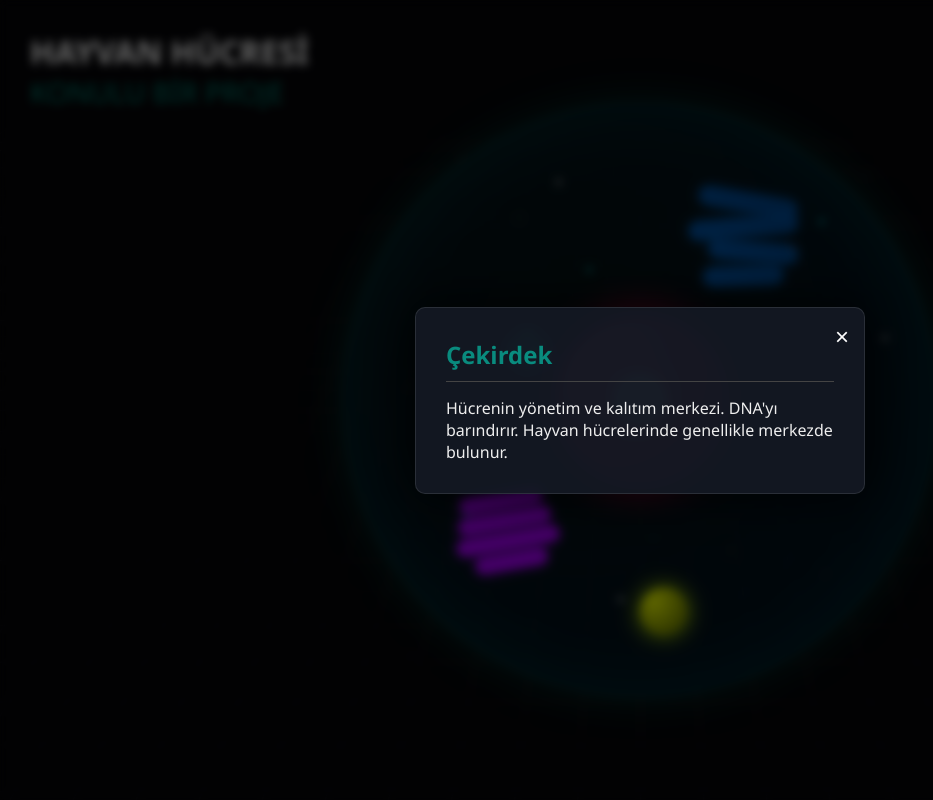
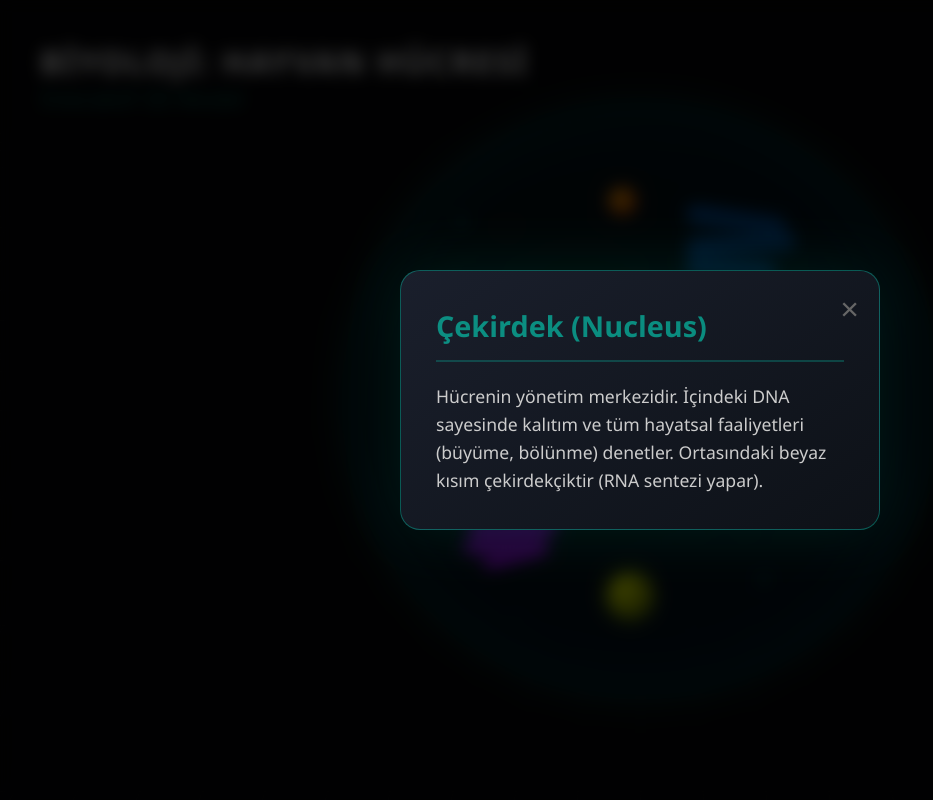
Before and after one commit to ErrorCode0000/HUCRE, a plain HTML site: page index.html in a window 1280 px wide. Both pictures are taken after a click on the element 640 px from the left and 400 px from the top of the page. Shown: the top 800 px of the page, without its empty margins (0-933 px from the left). Drawn offline with Linux system fonts and the light colour scheme.

Commit message:
Revise title and enhance organelle styles
Updated the title and added new organelles with styles. Improved layout and interaction effects.

```diff
--- a/index.html
+++ b/index.html
@@ -3,7 +3,7 @@
 <head>
 <meta charset="UTF-8">
 <meta name="viewport" content="width=device-width, initial-scale=1.0">
-<title>Hayvan Hücresi</title>
+<title>3D Hayvan Hücresi Projesi</title>
 <style>
 /* ======================================================================
    AYARLAR & RESET
@@ -17,7 +17,9 @@
     --c-golgi: #aa00ff;
     --c-er: #0077ff;
     --c-lys: #ccff00;
-    --c-cent: #00ffcc; /* Parlak Neon Turkuaz */
+    --c-cent: #00ffcc;
+    --c-vacuole: #00aaff; /* Koful Rengi */
+    --c-perox: #ff5500;  /* Peroksizom Rengi */
 }
 
 *, *::before, *::after {
@@ -32,14 +34,13 @@ body {
     height: 100vh;
     width: 100vw;
     overflow: hidden;
-    font-family: 'Segoe UI', sans-serif;
+    font-family: 'Segoe UI', Tahoma, Geneva, Verdana, sans-serif;
     display: flex;
     justify-content: center;
     align-items: center;
     perspective: 1200px;
 }
 
-/* Arka Plan */
 .bg-grid {
     position: absolute;
     width: 200vw; height: 200vh;
@@ -62,7 +63,6 @@ body {
     transition: transform 0.1s linear;
 }
 
-/* HÜCRE ZARI (Hayvan Hücresi: Yuvarlak ve Esnek) */
 .cell-membrane {
     position: absolute;
     width: 100%; height: 100%;
@@ -73,17 +73,15 @@ body {
     box-shadow:
         0 0 50px rgba(0, 255, 220, 0.15),
         inset 0 0 80px rgba(0, 255, 220, 0.1);
-    border: 1px solid rgba(0, 255, 220, 0.2);
+    border: 2px dashed rgba(0, 255, 220, 0.2);
     transform-style: preserve-3d;
     cursor: pointer;
-    /* Zarı arkaya itiyoruz, organeller öne çıksın */
     transform: translateZ(-10px);
 }
 
 /* ======================================================================
-   ORGANELLER (HOVER EFEKTLERİ TAMAMEN SİLİNDİ)
+   ORGANELLER
 ====================================================================== */
-
 .organelle-wrapper {
     position: absolute;
     transform-style: preserve-3d;
@@ -95,12 +93,8 @@ body {
 .organelle-content {
     position: relative;
     transform-style: preserve-3d;
-    cursor: pointer; /* Tıklanabilir olduğu belli olsun */
-    /* Filter transition sildik, çünkü hover yok */
+    cursor: pointer;
 }
-
-/* DİKKAT: .organelle-wrapper:hover BLOĞU TAMAMEN SİLİNDİ */
-/* Artık mouse ile üzerine gelince hiçbir stil değişmeyecek. */
 
 /* --- 1. ÇEKİRDEK --- */
 .w-nucleus { top: 50%; left: 50%; width: 160px; height: 160px; margin-top: -80px; margin-left: -80px; transform: translateZ(40px); }
@@ -113,7 +107,7 @@ body {
 .nucleolus { width: 50px; height: 50px; border-radius: 50%; background: white; box-shadow: 0 0 20px white; }
 
 /* --- 2. MİTOKONDRİ --- */
-.w-mito { width: 80px; height: 40px; }
+.w-mito { width: 70px; height: 35px; }
 .c-mito {
     width: 100%; height: 100%; border-radius: 20px;
     background: linear-gradient(45deg, var(--c-mito), #884400);
@@ -123,67 +117,81 @@ body {
 }
 .c-mito::after {
     content: ''; position: absolute; top:0; left:0; width:100%; height:100%;
-    background: repeating-linear-gradient(90deg, transparent, transparent 5px, rgba(0,0,0,0.5) 5px, rgba(0,0,0,0.5) 8px);
+    background: repeating-linear-gradient(90deg, transparent, transparent 4px, rgba(0,0,0,0.4) 4px, rgba(0,0,0,0.4) 7px);
 }
-.pos-mito-1 { top: 20%; left: 30%; transform: rotate(30deg) translateZ(20px); }
-.pos-mito-2 { top: 75%; left: 65%; transform: rotate(-20deg) translateZ(-10px); }
-.pos-mito-3 { top: 25%; left: 75%; transform: rotate(45deg) translateZ(10px); }
+.pos-mito-1 { top: 22%; left: 28%; transform: rotate(30deg) translateZ(20px); }
+.pos-mito-2 { top: 72%; left: 68%; transform: rotate(-25deg) translateZ(-15px); }
 
 /* --- 3. GOLGİ --- */
-.w-golgi { top: 65%; left: 20%; width: 100px; height: 80px; transform: rotate(-10deg) translateZ(30px); }
+.w-golgi { top: 68%; left: 22%; width: 90px; height: 70px; transform: rotate(-15deg) translateZ(35px); }
 .c-golgi { width: 100%; height: 100%; position: relative; }
 .golgi-layer {
-    position: absolute; height: 15px;
+    position: absolute; height: 12px;
     background: var(--c-golgi); border-radius: 10px;
     box-shadow: 0 0 8px var(--c-golgi);
-    backface-visibility: hidden;
 }
 
-/* --- 4. ER --- */
-.w-er { top: 15%; left: 60%; width: 130px; height: 100px; transform: translateZ(-20px); }
+/* --- 4. ER (Granüllü) --- */
+.w-er { top: 18%; left: 58%; width: 120px; height: 90px; transform: translateZ(-25px); }
 .c-er { width: 100%; height: 100%; position: relative; }
 .er-tube {
-    position: absolute; height: 18px;
+    position: absolute; height: 16px;
     background: var(--c-er); border-radius: 10px;
-    box-shadow: 0 0 10px var(--c-er); opacity: 0.8;
+    box-shadow: 0 0 8px var(--c-er); opacity: 0.8;
 }
 
 /* --- 5. LİZOZOM --- */
-.w-lys { top: 80%; left: 50%; transform: translateZ(50px); }
+.w-lys { top: 78%; left: 45%; transform: translateZ(45px); }
 .c-lys {
-    width: 45px; height: 45px; border-radius: 50%;
+    width: 40px; height: 40px; border-radius: 50%;
     background: radial-gradient(circle at 30% 30%, #eeff00, #556600);
-    box-shadow: 0 0 20px var(--c-lys);
+    box-shadow: 0 0 15px var(--c-lys);
 }
 
-/* --- 6. SENTROZOM (Hayvan Hücresinin Alametifarikası) --- */
-.w-cent {
-    top: 35%; left: 25%;
-    width: 80px; height: 80px;
-    display: flex; justify-content: center; align-items: center;
+/* --- 6. SENTROZOM --- */
+.w-cent { top: 32%; left: 22%; width: 70px; height: 70px; }
+.c-cent { position: relative; width: 35px; height: 35px; }
+.cent-tube {
+    position: absolute; width: 30px; height: 10px;
+    background: repeating-linear-gradient(90deg, #00ffcc, #00ffcc 3px, #004433 3px, #004433 6px);
+    box-shadow: 0 0 15px #00ffcc;
 }
-.c-cent { position: relative; width: 40px; height: 40px; }
-.cent-tube {
-    position: absolute; width: 35px; height: 12px;
-    /* Rengini ve parlaklığını artırdık çünkü artık hover yok, hep parlak olmalı */
-    background: repeating-linear-gradient(90deg, #00ffcc, #00ffcc 3px, #004433 3px, #004433 6px);
-    box-shadow: 0 0 20px #00ffcc, 0 0 5px white;
+
+/* --- 7. KOFUL (Hayvan Hücresinde Küçük) --- */
+.w-vac { width: 30px; height: 30px; }
+.c-vac {
+    width: 100%; height: 100%; border-radius: 40% 60% 70% 30% / 40% 50% 60% 50%;
+    background: rgba(0, 170, 255, 0.4);
+    border: 1px solid var(--c-vacuole);
+    box-shadow: inset 0 0 10px var(--c-vacuole);
+}
+.pos-vac-1 { top: 40%; left: 75%; transform: translateZ(10px); }
+.pos-vac-2 { top: 85%; left: 30%; transform: translateZ(20px); }
+
+/* --- 8. PEROKSİZOM --- */
+.w-perox { top: 15%; left: 45%; transform: translateZ(10px); }
+.c-perox {
+    width: 25px; height: 25px; border-radius: 50%;
+    background: radial-gradient(circle at 30% 30%, #ffaa00, #aa3300);
+    box-shadow: 0 0 10px var(--c-perox);
+}
+
+/* --- 9. RİBOZOM (Serbest) --- */
+.w-ribo-free { width: 8px; height: 8px; }
+.c-ribo-free {
+    width: 100%; height: 100%; border-radius: 50%;
+    background: #00ffff; box-shadow: 0 0 5px #00ffff;
 }
 
 /* ======================================================================
-   PARTİKÜLLER
+   PARTİKÜLLER & SİTOPLAZMA
 ====================================================================== */
-.particle {
-    position: absolute; border-radius: 50%; pointer-events: none; background: white;
-}
-.p-dust { width: 2px; height: 2px; opacity: 0.4; }
-.p-ribo { width: 3px; height: 3px; background: cyan; box-shadow: 0 0 4px cyan; }
-.p-prot { width: 4px; height: 4px; opacity: 0.6; box-shadow: 0 0 5px white; }
+.particle { position: absolute; border-radius: 50%; pointer-events: none; background: white; }
+.p-ribo { width: 4px; height: 4px; background: cyan; box-shadow: 0 0 4px cyan; opacity: 0.8; }
 
 @keyframes particle-float {
-    0% { transform: translate(0, 0); }
-    50% { transform: translate(10px, -15px); }
-    100% { transform: translate(0, 0); }
+    0%, 100% { transform: translate(0, 0); }
+    50% { transform: translate(15px, -20px); }
 }
 
 /* ======================================================================
@@ -191,27 +199,38 @@ body {
 ====================================================================== */
 .overlay {
     position: fixed; top: 0; left: 0; width: 100%; height: 100%;
-    background: rgba(0,0,0,0.6);
+    background: rgba(0,0,0,0.75);
     display: flex; justify-content: center; align-items: center;
     opacity: 0; visibility: hidden;
-    transition: 0.2s;
-    z-index: 2000; /* Popup her şeyin en üstünde */
-    backdrop-filter: blur(5px);
+    transition: 0.3s; z-index: 2000;
+    backdrop-filter: blur(8px);
 }
 .overlay.active { opacity: 1; visibility: visible; }
 
 .popup {
-    width: 450px;
-    background: rgba(20, 25, 35, 0.95);
-    border: 1px solid rgba(255,255,255,0.1);
-    padding: 30px; border-radius: 10px;
-    box-shadow: 0 0 50px rgba(0,0,0,0.8);
-    color: #eee;
-    position: relative;
+    width: 480px;
+    background: linear-gradient(145deg, #1a1f2c, #0d1117);
+    border: 1px solid rgba(0, 255, 220, 0.3);
+    padding: 35px; border-radius: 20px;
+    box-shadow: 0 0 60px rgba(0, 255, 220, 0.1);
+    color: #eee; position: relative;
 }
 
-.popup h2 { color: var(--c-glow); border-bottom: 1px solid #444; padding-bottom: 10px; margin-bottom: 15px; }
-.btn-close { position: absolute; top: 15px; right: 15px; background: none; border: none; color: white; font-size: 1.5rem; cursor: pointer; }
+.popup h2 {
+    color: var(--c-glow);
+    font-size: 1.8rem;
+    border-bottom: 2px solid rgba(0, 255, 220, 0.2);
+    padding-bottom: 15px; margin-bottom: 20px;
+}
+
+.popup p { line-height: 1.6; font-size: 1.1rem; color: #ccc; }
+
+.btn-close {
+    position: absolute; top: 20px; right: 20px;
+    background: none; border: none; color: #666;
+    font-size: 2rem; cursor: pointer; transition: 0.2s;
+}
+.btn-close:hover { color: #ff0055; }
 
 </style>
 </head>
@@ -219,9 +238,9 @@ body {
 
     <div class="bg-grid"></div>
 
-    <div style="position:absolute; top:30px; left:30px; color:white; pointer-events:none; z-index: 200;">
-        <h1>HAYVAN HÜCRESİ</h1>
-        <p style="color: var(--c-glow); font-size: 1.75rem;">KONULU BİR PROJE</p>
+    <div style="position:absolute; top:40px; left:40px; color:white; pointer-events:none; z-index: 200;">
+        <h1 style="letter-spacing: 2px;">BİYOLOJİ: HAYVAN HÜCRESİ</h1>
+        <p style="color: var(--c-glow); font-size: 1.4rem; opacity: 0.8;">İnteraktif 3D Model</p>
     </div>
 
     <div class="scene" id="scene">
@@ -229,62 +248,49 @@ body {
         <div class="cell-membrane" data-type="membrane"></div>
 
         <div class="organelle-wrapper w-nucleus" data-type="nucleus">
-            <div class="organelle-content c-nucleus">
-                <div class="nucleolus"></div>
-            </div>
+            <div class="organelle-content c-nucleus"><div class="nucleolus"></div></div>
         </div>
 
         <div class="organelle-wrapper pos-mito-1" data-type="mitochondria"><div class="organelle-content c-mito"></div></div>
         <div class="organelle-wrapper pos-mito-2" data-type="mitochondria"><div class="organelle-content c-mito"></div></div>
-        <div class="organelle-wrapper pos-mito-3" data-type="mitochondria"><div class="organelle-content c-mito"></div></div>
 
         <div class="organelle-wrapper w-golgi" data-type="golgi">
             <div class="organelle-content c-golgi">
                 <div class="golgi-layer" style="top:0; width:80%; left:10%;"></div>
-                <div class="golgi-layer" style="top:20px; width:90%; left:5%;"></div>
-                <div class="golgi-layer" style="top:40px; width:100%; left:0%;"></div>
-                <div class="golgi-layer" style="top:60px; width:70%; left:15%;"></div>
+                <div class="golgi-layer" style="top:18px; width:100%; left:0%;"></div>
+                <div class="golgi-layer" style="top:36px; width:70%; left:15%;"></div>
             </div>
         </div>
 
         <div class="organelle-wrapper w-er" data-type="er">
             <div class="organelle-content c-er">
-                <div class="er-tube" style="width:100px; top:0; transform:rotate(10deg);"></div>
-                <div class="er-tube" style="width:110px; top:25px; left:-10px; transform:rotate(-5deg);"></div>
-                <div class="er-tube" style="width:90px; top:50px; left:10px; transform:rotate(5deg);"></div>
-                <div class="er-tube" style="width:80px; top:75px; left:5px; transform:rotate(-2deg);"></div>
+                <div class="er-tube" style="width:100px; top:0; transform:rotate(8deg);"></div>
+                <div class="er-tube" style="width:110px; top:25px; transform:rotate(-4deg);"></div>
+                <div class="er-tube" style="width:90px; top:50px; transform:rotate(3deg);"></div>
             </div>
         </div>
 
-        <div class="organelle-wrapper w-lys" data-type="lysosome">
-            <div class="organelle-content c-lys"></div>
-        </div>
+        <div class="organelle-wrapper w-lys" data-type="lysosome"><div class="organelle-content c-lys"></div></div>
 
         <div class="organelle-wrapper w-cent" data-type="centriole">
             <div class="organelle-content c-cent">
-                <div class="cent-tube" style="transform: rotate(0deg); top: 14px;"></div>
-                <div class="cent-tube" style="transform: rotate(90deg); top: 14px; left: 0;"></div>
+                <div class="cent-tube" style="transform: rotate(0deg); top: 12px;"></div>
+                <div class="cent-tube" style="transform: rotate(90deg); top: 12px; left: 0;"></div>
             </div>
         </div>
 
-        <div class="particle p-dust" style="top:10%; left:20%; transform:translateZ(-50px); animation:particle-float 10s infinite;"></div>
-        <div class="particle p-dust" style="top:80%; left:80%; transform:translateZ(-40px); animation:particle-float 12s infinite;"></div>
-        <div class="particle p-dust" style="top:50%; left:10%; transform:translateZ(-60px); animation:particle-float 15s infinite;"></div>
-        <div class="particle p-ribo" style="top:30%; left:40%; animation:particle-float 5s infinite;"></div>
-        <div class="particle p-ribo" style="top:60%; left:70%; animation:particle-float 6s infinite;"></div>
-        <div class="particle p-ribo" style="top:70%; left:20%; animation:particle-float 7s infinite;"></div>
-        <div class="particle p-ribo" style="top:20%; left:80%; animation:particle-float 8s infinite;"></div>
-        <div class="particle p-ribo" style="top:45%; left:55%; animation:particle-float 9s infinite;"></div>
-        <div class="particle p-prot" style="top:40%; left:90%; transform:translateZ(60px); animation:particle-float 11s infinite;"></div>
-        <div class="particle p-prot" style="top:15%; left:35%; transform:translateZ(40px); animation:particle-float 13s infinite;"></div>
-        <div class="particle p-prot" style="top:85%; left:45%; transform:translateZ(50px); animation:particle-float 14s infinite;"></div>
-        <div class="particle p-dust" style="top:12%; left:88%; transform:translateZ(-10px);"></div>
-        <div class="particle p-dust" style="top:92%; left:12%; transform:translateZ(10px);"></div>
-        <div class="particle p-ribo" style="top:52%; left:32%; transform:translateZ(20px);"></div>
-        <div class="particle p-ribo" style="top:22%; left:62%; transform:translateZ(-20px);"></div>
-        <div class="particle p-dust" style="top:72%; left:52%; transform:translateZ(30px);"></div>
-        <div class="particle p-dust" style="top:32%; left:82%; transform:translateZ(-30px);"></div>
+        <div class="organelle-wrapper pos-vac-1" data-type="vacuole"><div class="organelle-content c-vac"></div></div>
+        <div class="organelle-wrapper pos-vac-2" data-type="vacuole"><div class="organelle-content c-vac"></div></div>
 
+        <div class="organelle-wrapper w-perox" data-type="peroxisome"><div class="organelle-content c-perox"></div></div>
+
+        <div class="organelle-wrapper" style="top:30%; left:70%;" data-type="ribosome"><div class="organelle-content c-ribo-free"></div></div>
+        <div class="organelle-wrapper" style="top:60%; left:40%;" data-type="ribosome"><div class="organelle-content c-ribo-free"></div></div>
+        <div class="organelle-wrapper" style="top:25%; left:35%;" data-type="ribosome"><div class="organelle-content c-ribo-free"></div></div>
+
+        <div class="particle p-ribo" style="top:20%; left:20%; animation: particle-float 8s infinite;"></div>
+        <div class="particle p-ribo" style="top:80%; left:70%; animation: particle-float 10s infinite;"></div>
+        <div class="particle p-ribo" style="top:50%; left:85%; animation: particle-float 12s infinite;"></div>
     </div>
 
     <div class="overlay" id="overlay">
@@ -296,15 +302,47 @@ body {
     </div>
 
 <script>
-    // VERİ (HAYVAN HÜCRESİ ODAKLI)
     const data = {
-        nucleus: { title: "Çekirdek", text: "Hücrenin yönetim ve kalıtım merkezi. DNA'yı barındırır. Hayvan hücrelerinde genellikle merkezde bulunur." },
-        mitochondria: { title: "Mitokondri", text: "Hücrenin enerji santrali. Oksijenli solunum yaparak ATP üretir." },
-        golgi: { title: "Golgi Aygıtı", text: "Salgı üretim ve paketleme merkezi. Glikoprotein sentezi yapar." },
-        er: { title: "Endoplazmik Retikulum", text: "Hücre içi madde iletimini sağlar. Granüllü ve Granülsüz olarak ikiye ayrılır." },
-        lysosome: { title: "Lizozom", text: "Hücre içi sindirim yapar. Özellikle hayvan hücrelerinde bolca bulunur. Yaşlı organelleri parçalar." },
-        centriole: { title: "Sentrozom", text: "SADECE HAYVAN HÜCRELERİNDE (ve ilkel bitkilerde) bulunur. Hücre bölünmesi sırasında iğ ipliklerini oluşturur." },
-        membrane: { title: "Hücre Zarı", text: "Hücreyi korur ve şekil verir. Hayvan hücrelerinde hücre duvarı olmadığı için şekil esnektir." }
+        nucleus: {
+            title: "Çekirdek (Nucleus)",
+            text: "Hücrenin yönetim merkezidir. İçindeki DNA sayesinde kalıtım ve tüm hayatsal faaliyetleri (büyüme, bölünme) denetler. Ortasındaki beyaz kısım çekirdekçiktir (RNA sentezi yapar)."
+        },
+        mitochondria: {
+            title: "Mitokondri",
+            text: "Hücrenin 'enerji santrali'dir. Oksijenli solunum yaparak hücrenin ihtiyacı olan ATP'yi (enerji) üretir. Kendi DNA'sı vardır ve çoğalabilir."
+        },
+        golgi: {
+            title: "Golgi Aygıtı",
+            text: "Salgı maddelerinin (enzim, hormon, mukus) üretilmesi, paketlenmesi ve salgılanmasından sorumludur. Üst üste dizilmiş yassı keseciklerden oluşur."
+        },
+        er: {
+            title: "Endoplazmik Retikulum",
+            text: "Hücre içinde madde iletimini sağlayan kanal sistemidir. Çekirdek zarı ile hücre zarı arasındadır. Protein ve yağ sentezinde rol oynar."
+        },
+        lysosome: {
+            title: "Lizozom",
+            text: "Hücre içi sindirim merkezidir. İçindeki güçlü enzimlerle büyük molekülleri parçalar. Hayvan hücrelerinde bulunur, bitki hücrelerinde genellikle yoktur."
+        },
+        centriole: {
+            title: "Sentrozom",
+            text: "Hücre bölünmesi sırasında iğ ipliklerini oluşturarak kromozomların ayrılmasını sağlar. Hayvan hücresinin en karakteristik organellerinden biridir."
+        },
+        vacuole: {
+            title: "Koful",
+            text: "Hücrede besin, atık veya su depolar. Hayvan hücrelerinde bitki hücrelerine göre çok daha KÜÇÜK ve SAYICA FAZLA olmaları ayırt edici bir özelliktir."
+        },
+        peroxisome: {
+            title: "Peroksizom",
+            text: "Zehirli maddeleri etkisiz hale getirir. Özellikle zehirli olan Hidrojen Peroksit'i (H2O2) parçalayarak su ve oksijene dönüştüren katalaz enzimine sahiptir."
+        },
+        ribosome: {
+            title: "Ribozom",
+            text: "Hücrenin en küçük organelidir. Görevi protein sentezlemektir. Tüm canlı hücrelerde ortak olarak bulunur. Hem sitoplazmada serbest hem de ER üzerinde bulunabilir."
+        },
+        membrane: {
+            title: "Hücre Zarı",
+            text: "Hücreyi dış ortamdan ayırır, korur ve şekil verir. 'Seçici geçirgen' özelliğe sahiptir; hücreye neyin girip çıkacağına karar verir. Esnek bir yapıdadır."
+        }
     };
 
     const scene = document.getElementById('scene');
@@ -312,15 +350,15 @@ body {
     const pTitle = document.getElementById('pTitle');
     const pDesc = document.getElementById('pDesc');
 
-    // MOUSE HAREKETİ
+    // MOUSE HAREKETİ (3D Efekti)
     document.addEventListener('mousemove', (e) => {
         if(overlay.classList.contains('active')) return;
         const x = (e.clientX / window.innerWidth - 0.5) * 2;
         const y = (e.clientY / window.innerHeight - 0.5) * 2;
-        scene.style.transform = `rotateY(${x * 10}deg) rotateX(${y * -10}deg)`;
+        scene.style.transform = `rotateY(${x * 12}deg) rotateX(${y * -12}deg)`;
     });
 
-    // TIKLAMA
+    // TIKLAMA OLAYI
     document.querySelectorAll('.organelle-wrapper, .cell-membrane').forEach(el => {
         el.addEventListener('click', (e) => {
             e.stopPropagation();
@@ -344,7 +382,7 @@ body {
             if (i < text.length) {
                 el.textContent += text.charAt(i);
                 i++;
-                setTimeout(type, 20);
+                setTimeout(type, 15);
             }
         }
         type();
```
